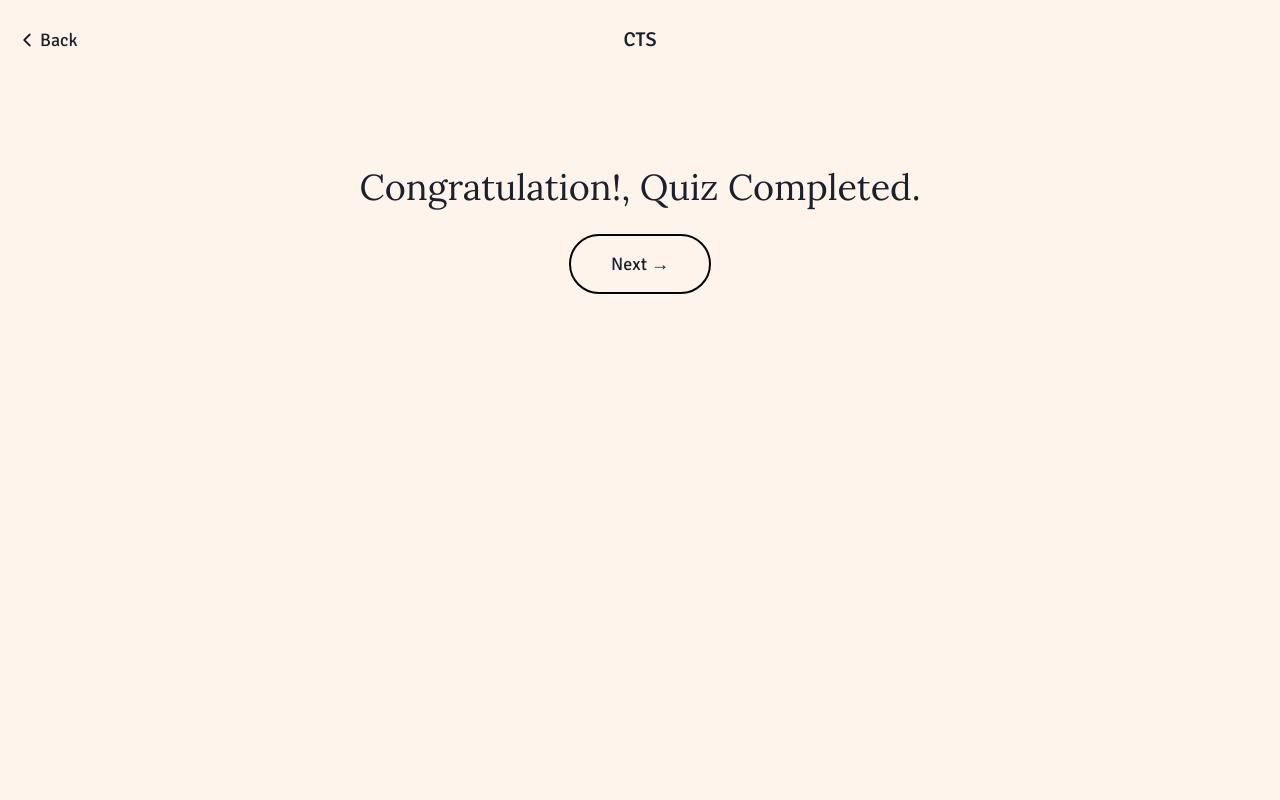
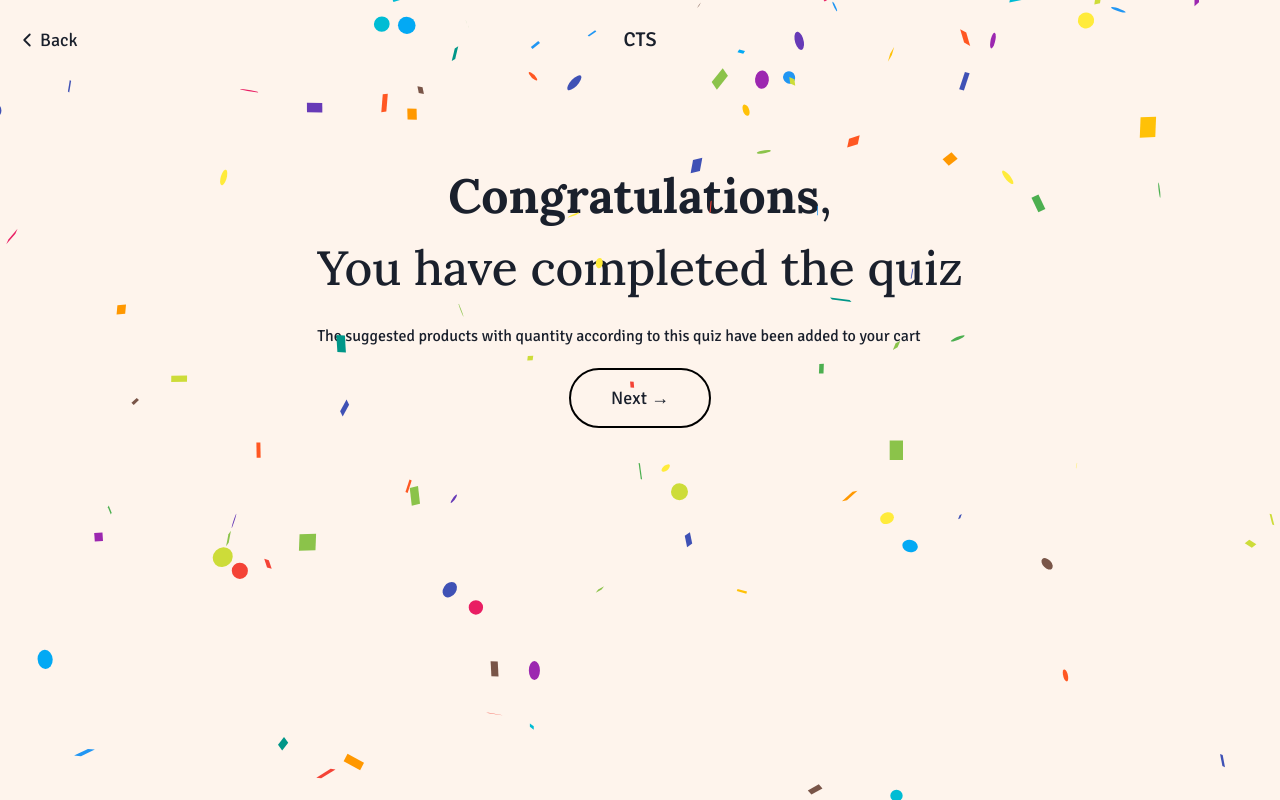
Before and after one commit to deepakvishwakarma-hh/cleantech, a Next.js app: page /steps/question in a window 1280 px wide. Built offline with nearby package versions, Linux system fonts and the light colour scheme.

Commit message:
congratulation component designed

```diff
--- /dev/null
+++ b/components/atoms/QuizCompletion.tsx
@@ -0,0 +1,49 @@
+import { useRef } from "react";
+import Confetti from "react-confetti";
+import { useRouter } from "next/router";
+import useDimention from "~/hooks/useDimention";
+import { Button, Text, Box } from "@chakra-ui/react";
+
+const QuizCompletion = () => {
+  const router = useRouter();
+  const confetiRef = useRef<any>(null);
+  const { width, height } = useDimention();
+
+  return (
+    <Box pt={"10rem"} ref={confetiRef}>
+      <Confetti numberOfPieces={150} width={width} height={height} />
+      <Text
+        fontSize={"5xl"}
+        fontFamily={"heading"}
+        fontWeight={500}
+        textAlign={"center"}
+        mb={5}
+      >
+        <b> Congratulations</b>, <br /> You have completed the quiz
+      </Text>
+      <Text mb={5}>
+        The suggested products with quantity according to this quiz have been
+        added to your cart
+      </Text>
+      <Button
+        variant={"unstyled"}
+        border={"2px black solid"}
+        display={"flex"}
+        py={7}
+        px={10}
+        fontWeight={400}
+        borderRadius={"full"}
+        textTransform={"capitalize"}
+        _hover={{ bg: "black", color: "white" }}
+        mx={"auto"}
+        onClick={() => {
+          router.push("/recommendation");
+        }}
+      >
+        Next →
+      </Button>
+    </Box>
+  );
+};
+
+export default QuizCompletion;
--- /dev/null
+++ b/hooks/useDimention.tsx
@@ -0,0 +1,33 @@
+import { useState, useEffect } from "react";
+
+interface WindowSize {
+  width: number;
+  height: number;
+}
+
+const useDimention = (): WindowSize => {
+  const [windowSize, setWindowSize] = useState<WindowSize>({
+    width: typeof window !== "undefined" ? window.innerWidth : 0,
+    height: typeof window !== "undefined" ? window.innerHeight : 0,
+  });
+
+  useEffect(() => {
+    const handleResize = () => {
+      setWindowSize({
+        width: window.innerWidth,
+        height: window.innerHeight,
+      });
+    };
+
+    window.addEventListener("resize", handleResize);
+
+    // Clean up the event listener on unmount
+    return () => {
+      window.removeEventListener("resize", handleResize);
+    };
+  }, []);
+
+  return windowSize;
+};
+
+export default useDimention;
--- a/package.json
+++ b/package.json
@@ -19,6 +19,7 @@
     "next": "13.4.6",
     "next-iron-session": "^4.2.0",
     "react": "18.2.0",
+    "react-confetti": "^6.1.0",
     "react-dom": "18.2.0",
     "react-icons": "^4.9.0",
     "superjson": "^1.12.4",
--- a/pages/steps/question.tsx
+++ b/pages/steps/question.tsx
@@ -1,4 +1,3 @@
-import { useState } from "react";
 import useQuiz from "~/hooks/useQuiz";
 import getQuiz from "~/lib/quiz-functions";
 import Layout from "~/components/Layout/question";
@@ -7,8 +6,11 @@ import { useLocalStorage } from "@mantine/hooks";
 import Question from "~/components/molecules/question";
 import { Button, Text, Box, Center } from "@chakra-ui/react";
 import Introduction from "~/components/molecules/category-introduction";
+import { useRouter } from "next/router";
+import { useRef, useState, useEffect } from "react";
+import { localstorage } from "~/lib/localstorage";
 
-import { localstorage } from "~/lib/localstorage";
+import QuizCompletion from "~/components/atoms/QuizCompletion";
 
 const QuestionPage = () => {
   const quiz = useQuiz();
@@ -73,34 +75,3 @@ const QuestionPage = () => {
   );
 };
 export default QuestionPage;
-
-import { useRouter } from "next/router";
-// this is just for testing purpose
-const QuizCompletion = () => {
-  const router = useRouter();
-
-  return (
-    <Box pt={"10rem"}>
-      <Text fontSize={"4xl"} fontFamily={"heading"} textAlign={"center"} mb={5}>
-        Congratulation!, Quiz Completed.
-      </Text>
-      <Button
-        variant={"unstyled"}
-        border={"2px black solid"}
-        display={"flex"}
-        py={7}
-        px={10}
-        fontWeight={400}
-        borderRadius={"full"}
-        textTransform={"capitalize"}
-        _hover={{ bg: "black", color: "white" }}
-        mx={"auto"}
-        onClick={() => {
-          router.push("/recommendation");
-        }}
-      >
-        Next →
-      </Button>
-    </Box>
-  );
-};
```
Also changed, not shown: 1 other file (tests, documents, lock files or other folders).
